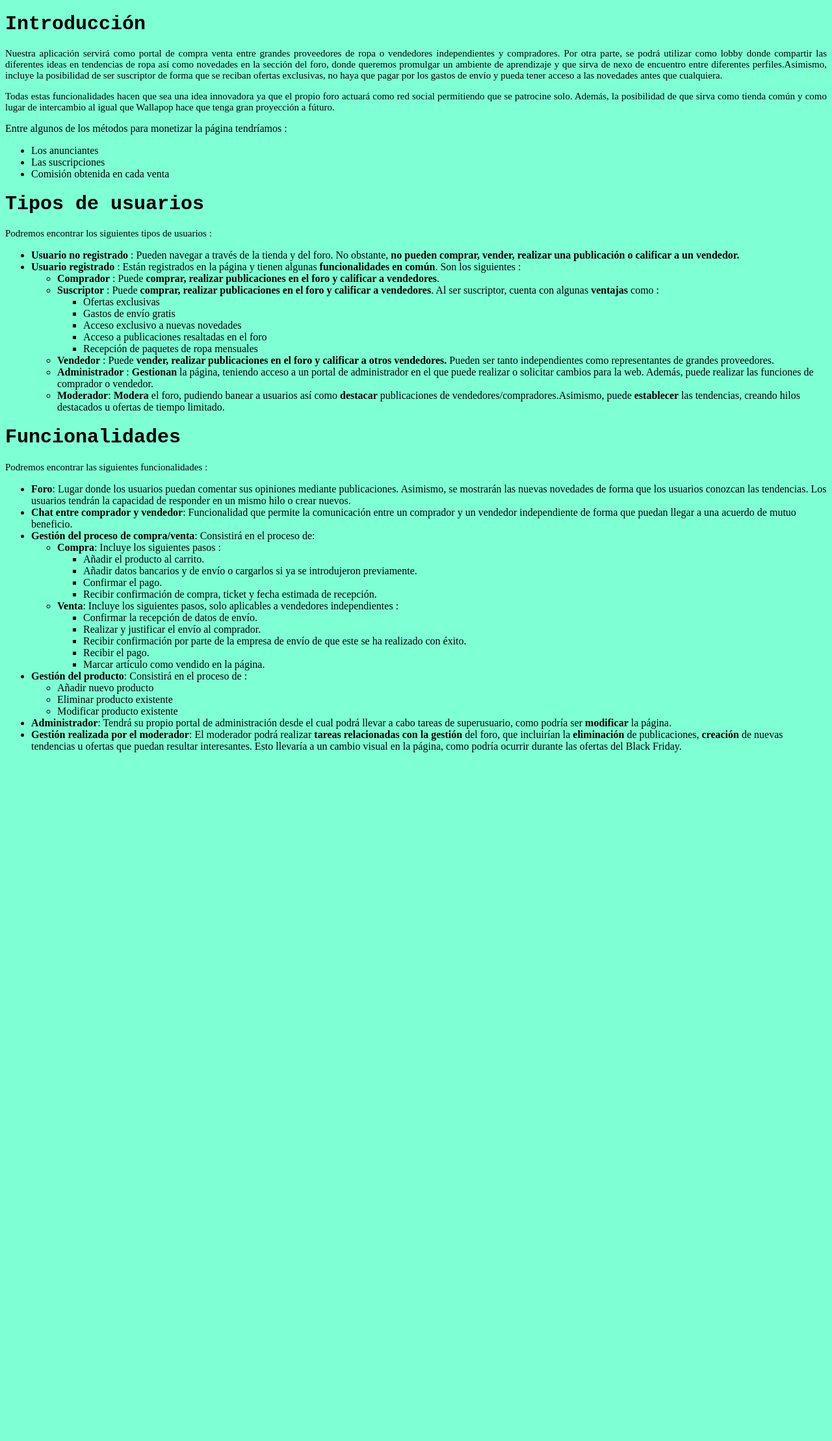
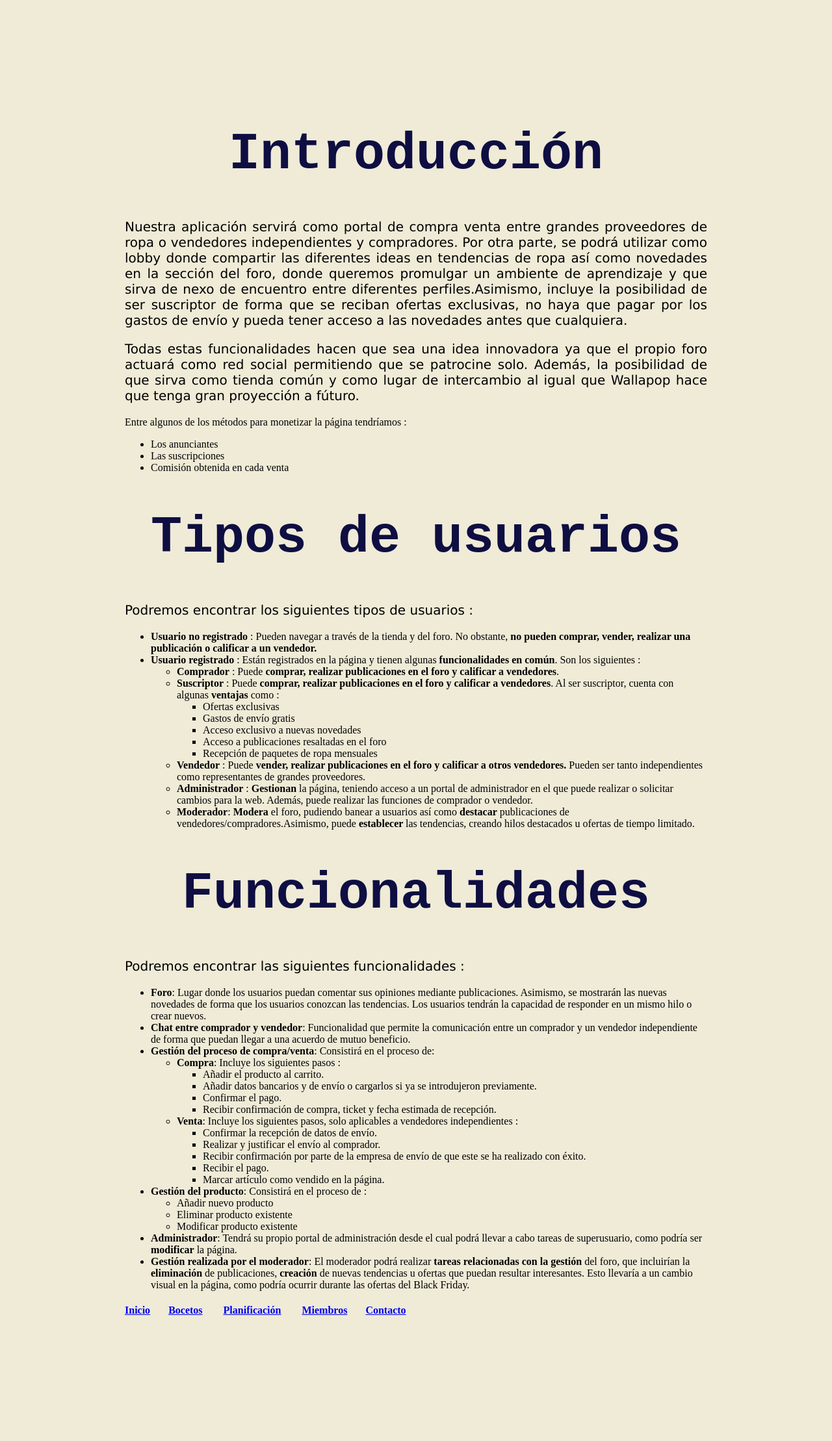
Before and after one commit to gmartinezc7/PROYECTOAW, a PHP site: page /detalles.html in a window 1280 px wide. Shown: the whole page at 65% size. Before the commit the page ends 1158 px from the top, so only its background shows below. Run offline with PHP 8.4, Linux system fonts and the light colour scheme.

Commit message:
changed csss

```diff
--- a/Practica1/detalles.css
+++ b/Practica1/detalles.css
@@ -1,14 +1,26 @@
 h1 {
-    font-size: 30px;
+    font-size: 80px;
+    text-align: center;
     font-family: 'Courier New';
+    color:rgb(14, 14, 66)
 }
 
 p {
     text-align: justify;
-    font-family: 'Times New Roman';
-    font-size: 15px;
+    font-family: 'Verdana';
+    font-size: 20px;
 }
 
 body {
-    background-color: aquamarine;
+    margin: 15%;
+    background-color: rgb(239, 235, 215);
 }
+
+img {
+    display: block;
+    margin:auto;
+    border:1px solid rgb(12, 12, 66);
+    width: 20%;
+
+
+}
--- a/Practica1/detalles.html
+++ b/Practica1/detalles.html
@@ -97,6 +97,13 @@
                 </li>
 
             </ul>
+            <p></p>
+        <footer>
+            <h4><a href='index.html'>Inicio</a>&nbsp;&nbsp;&nbsp;&nbsp;&nbsp;&nbsp;&nbsp;<a href='bocetos.html'>Bocetos</a>
+                &nbsp;&nbsp;&nbsp;&nbsp;&nbsp;&nbsp;&nbsp;<a href='planificacion.html'>Planificación</a>&nbsp;&nbsp;&nbsp;&nbsp;&nbsp;&nbsp;&nbsp;
+                <a href='miembros.html'>Miembros</a>&nbsp;&nbsp;&nbsp;&nbsp;&nbsp;&nbsp;&nbsp;<a href='contacto.html'>Contacto</a></h4>
+
+            </footer>
 
     </body>
 
```
